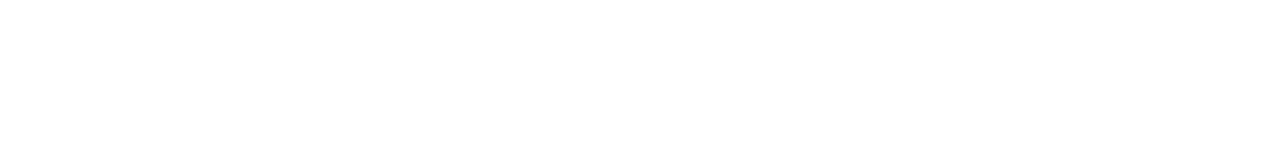
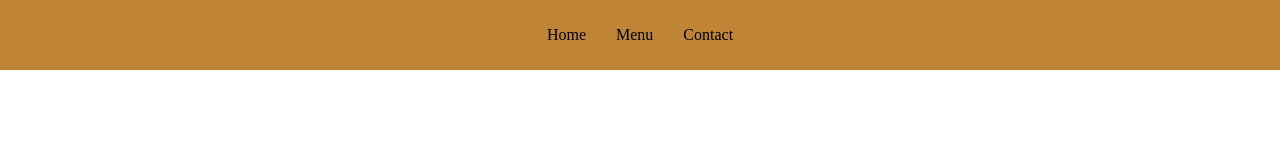
Before and after one commit to rubinimeri/restaurant-page, a website built with webpack: page dist/index.html in a window 1280 px wide. Built offline with nearby package versions, Linux system fonts and the light colour scheme.

Commit message:
Load header and add css
Along with the css i also added
the background image i'll use later

```diff
--- a/package.json
+++ b/package.json
@@ -4,12 +4,15 @@
   "description": "",
   "main": "index.js",
   "scripts": {
-    "test": "echo \"Error: no test specified\" && exit 1"
+    "test": "echo \"Error: no test specified\" && exit 1",
+    "watch": "webpack --watch"
   },
   "keywords": [],
   "author": "",
   "license": "ISC",
   "devDependencies": {
+    "css-loader": "^6.8.1",
+    "style-loader": "^3.3.3",
     "webpack": "^5.88.2",
     "webpack-cli": "^5.1.4"
   }
--- a/src/index.js
+++ b/src/index.js
@@ -0,0 +1,4 @@
+import './style.css';
+import loadElements from './page-load';
+
+loadElements();
--- /dev/null
+++ b/src/page-load.js
@@ -0,0 +1,31 @@
+export default function loadElements() {
+    // Function that creates elements
+    function _createElement(type, text, addClass) {
+        const element = document.createElement(type);
+        element.innerText = text;
+        element.classList.add(addClass);
+
+        return element;
+    }
+
+    const content = document.querySelector("#content");
+
+    // Create <header>
+    const header = _createElement("header", "", "header")
+    content.appendChild(header);
+
+    // Create <ul> inside header
+    const ul = _createElement("ul", "", "nav");
+    header.appendChild(ul);
+
+    // Create <li> inside nav
+    const liHome = _createElement("li", "", "link-container");
+    const liMenu = _createElement("li", "", "link-container");
+    const liContact = _createElement("li", "", "link-container");
+    ul.append(liHome, liMenu, liContact)
+
+    // Create <a> inside <li>
+    liHome.appendChild(_createElement("a", "Home", "link"))
+    liMenu.appendChild(_createElement("a", "Menu", "link"))
+    liContact.appendChild(_createElement("a", "Contact", "link"))
+}
--- /dev/null
+++ b/src/style.css
@@ -0,0 +1,40 @@
+* {
+    padding: 0;
+    margin: 0;
+    box-sizing: border-box;
+}
+html {
+    height: 100%;
+}
+body {
+    height: 100%;
+    /* background: url(./restaurant.jpg); */
+    background-position: 20% 100%;
+}
+.header {
+    background-color: #C08437;
+    height: 70px;
+    display: flex;
+    align-items: center;
+    justify-content: center;
+}
+.nav {
+    list-style: none;
+    display: flex;
+    gap: 30px;
+}
+
+#content{
+    height: 100%;
+    display: flex;
+    flex-direction: column;
+    gap: 30px;
+}
+.main {
+    height: 80%;
+    width: 70%;
+    border: 4px solid white;
+    padding: 30px;
+    background-color: #C08437;
+    align-self: center;
+}
--- a/webpack.config.js
+++ b/webpack.config.js
@@ -6,4 +6,12 @@ module.exports = {
     filename: 'main.js',
     path: path.resolve(__dirname, 'dist'),
   },
+  module: {
+    rules: [
+      {
+        test: /\.css$/i,
+        use: ['style-loader', 'css-loader'],
+      },
+    ],
+  },
 };
```
Also changed, not shown: dist/index.html, dist/main.js, src/restaurant.jpg (added), 1 other file.
